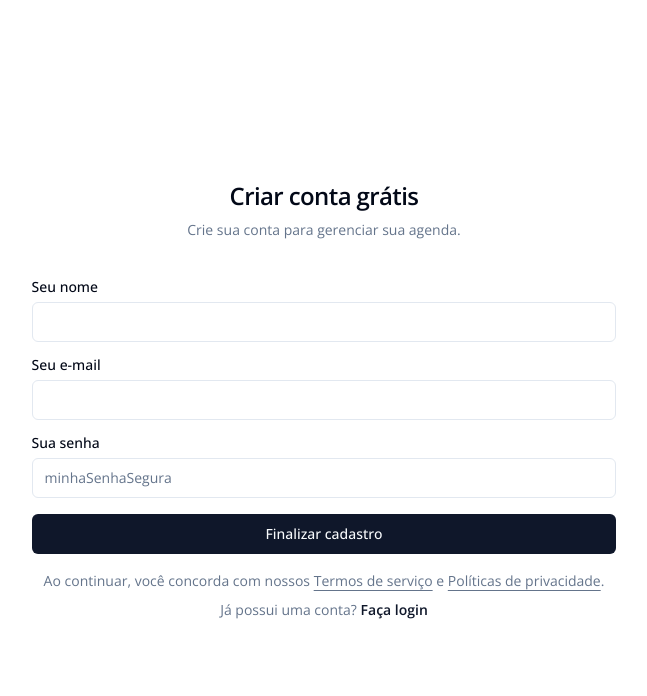
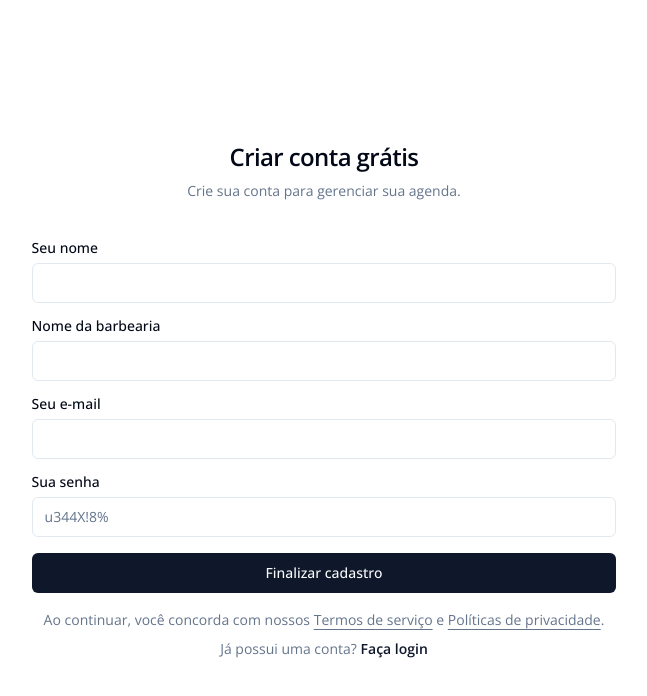
Before and after one commit to meiazero/barber-shop-web, a React (Vite) app: page /sign-up in a window 1280 px wide. Shown: the top 696 px of the page, without its empty margins (316-963 px from the left). Built offline with nearby package versions, Linux system fonts and the light colour scheme; no server answers.

Commit message:
feat: implement barbershop name

```diff
--- a/src/components/signup-form.tsx
+++ b/src/components/signup-form.tsx
@@ -9,6 +9,7 @@ import { Label } from "./ui/label"
 
 const signUpSchema = z.object({
   fullName: z.string(),
+  barberShopName: z.string(),
   email: z.string().email(),
   password: z.string().min(5),
 })
@@ -29,9 +30,10 @@ export function SignUpForm() {
   const handleRegisterUser = async ({
     email,
     fullName,
+    barberShopName,
     password,
   }: SignUpSchema) => {
-    const data = { email, fullName, password }
+    const data = { email, fullName, barberShopName, password }
     try {
       console.log(data)
 
@@ -64,6 +66,16 @@ export function SignUpForm() {
           </div>
 
           <div className="grid gap-2">
+            <Label htmlFor="barberShopName">Nome da barbearia</Label>
+            <Input
+              id="barberShopName"
+              type="text"
+              autoCorrect="off"
+              {...register("barberShopName")}
+            />
+          </div>
+
+          <div className="grid gap-2">
             <Label htmlFor="email">Seu e-mail</Label>
             <Input
               id="email"
@@ -79,7 +91,7 @@ export function SignUpForm() {
             <Label htmlFor="password">Sua senha</Label>
             <Input
               id="password"
-              placeholder="minhaSenhaSegura"
+              placeholder="u344X!8%"
               type="password"
               {...register("password")}
             />
```
